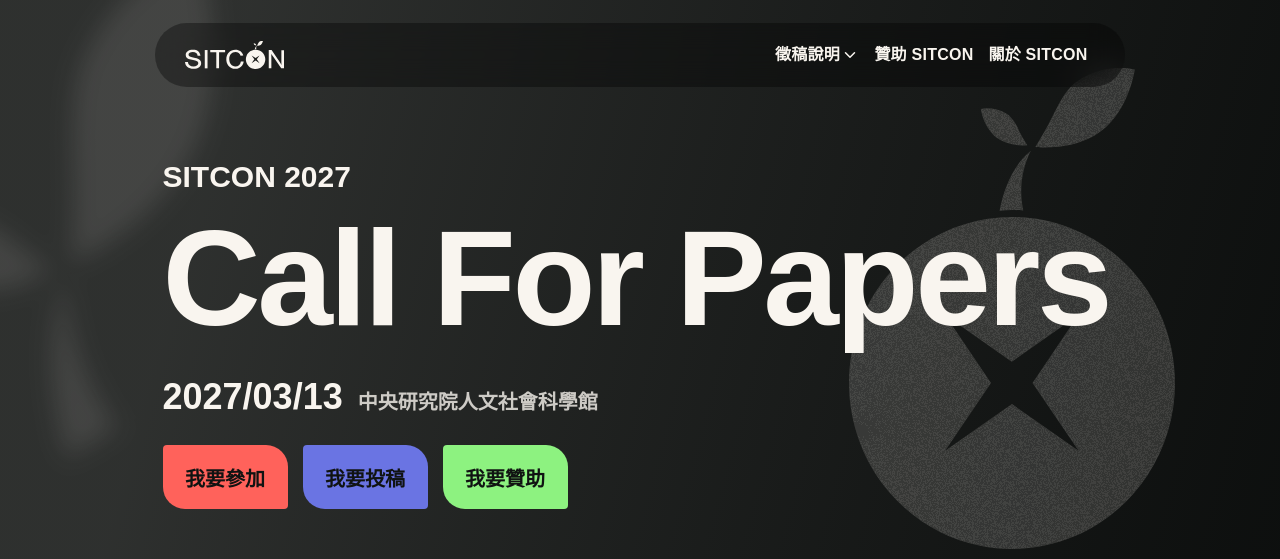
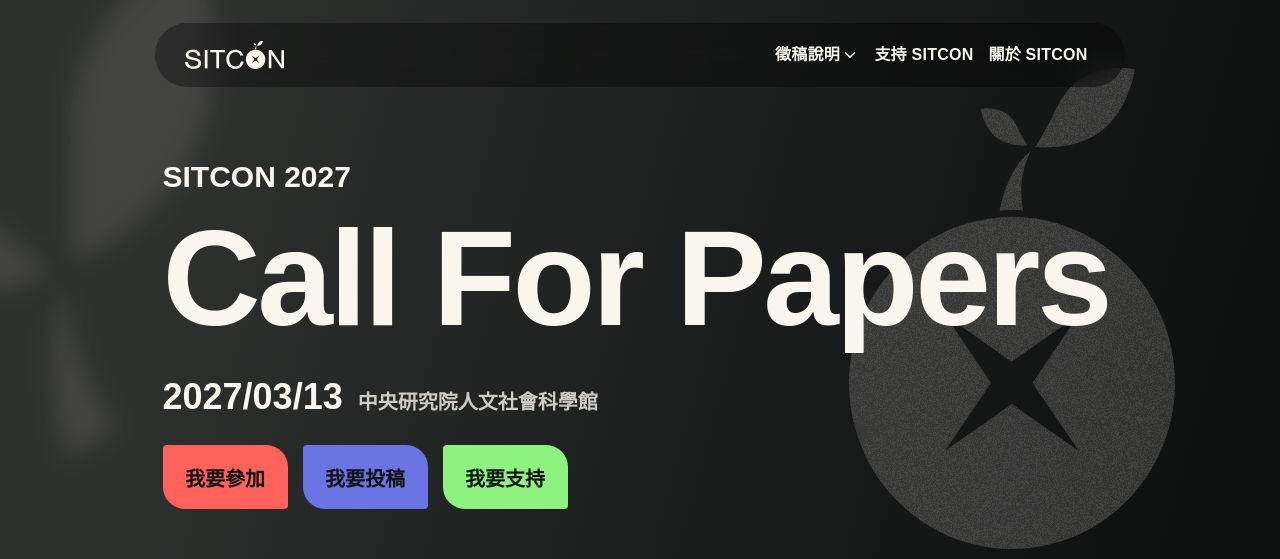
Before and after one commit to sitcon-tw/2027-cfp, a React (Vite) app: page / in a window 1280 px wide. Shown: the top 559 px of the page. Built offline with nearby package versions, Linux system fonts and the light colour scheme; a web font is replaced by a local one.

Commit message:
feat(copy): say 支持 instead of 贊助 across the site
Reword sponsorship copy to 支持 so it covers individual supporters as
well as companies; the sponsor section title becomes 想要支持？.

```diff
--- a/src/components/home/sponsor-section.tsx
+++ b/src/components/home/sponsor-section.tsx
@@ -7,7 +7,7 @@ import { SectionHeading } from '@/components/section-heading'
 import { links } from '@/lib/links'
 import { cn } from '@/lib/utils'
 
-/** 我要贊助 — the cream section that closes the homepage. */
+/** 想要支持？ — the cream section that closes the homepage. */
 export function SponsorSection() {
   return (
     <section
--- a/src/components/section-heading.tsx
+++ b/src/components/section-heading.tsx
@@ -11,7 +11,7 @@ export interface SectionHeadingProps {
 }
 
 /**
- * Left-aligned section title over a rule (想要參與？, 我要贊助, …). The rule
+ * Left-aligned section title over a rule (想要參與？, 想要支持？, …). The rule
  * takes the text color, so it works on the dark page and on cream.
  */
 export function SectionHeading({
--- a/src/components/ui/navigation-menu.tsx
+++ b/src/components/ui/navigation-menu.tsx
@@ -87,7 +87,7 @@ export function NavigationMenuContent({
 
 /**
  * Renders an `<a>`. By default it is a row inside `NavigationMenuContent`;
- * set `topLevel` for links in the bar itself (e.g. 贊助 SITCON).
+ * set `topLevel` for links in the bar itself (e.g. 支持 SITCON).
  */
 export function NavigationMenuLink({
   className,
--- a/src/content.json
+++ b/src/content.json
@@ -5,7 +5,7 @@
     "closeMenu": "關閉導覽選單",
     "navigation": "主要導覽",
     "submission": "徵稿說明",
-    "sponsor": "贊助 SITCON",
+    "sponsor": "支持 SITCON",
     "about": "關於 SITCON"
   },
   "site_footer": {
@@ -16,8 +16,8 @@
     "submitOpen": "開放式議程投稿",
     "submitDemo": "Demo 展投稿",
     "supportTitle": "支持我們",
-    "sponsor": "我要贊助",
-    "prospectus": "索取贊助徵求書",
+    "sponsor": "我要支持",
+    "prospectus": "索取支持徵求書",
     "pastSitesTitle": "歷年主題網站",
     "contactTitle": "聯絡我們",
     "email": "contact@sitcon.org",
@@ -36,14 +36,14 @@
     "venue": "中央研究院人文社會科學館",
     "attend": "我要參加",
     "submit": "我要投稿",
-    "sponsor": "我要贊助",
+    "sponsor": "我要支持",
     "dateTime": "2027-03-13"
   },
   "sponsor_section": {
-    "title": "我要贊助",
-    "description": "贊助 SITCON，能直接接觸由學生組成、對程式設計、開源軟體、資訊安全、硬體與社群經營充滿熱情的技術社群，提升品牌在年輕科技人才與開發者中的曝光與好感度，同時支持學生交流、分享作品與探索創新的平台；簡單來說，現在投資 SITCON，未來可能少一個凌晨三點才發現伺服器壞掉的人。",
-    "individual": "個人贊助",
-    "prospectus": "查看贊助募集書"
+    "title": "想要支持？",
+    "description": "支持 SITCON，能直接接觸由學生組成、對程式設計、開源軟體、資訊安全、硬體與社群經營充滿熱情的技術社群，提升品牌在年輕科技人才與開發者中的曝光與好感度，同時支持學生交流、分享作品與探索創新的平台；簡單來說，現在投資 SITCON，未來可能少一個凌晨三點才發現伺服器壞掉的人。",
+    "individual": "個人支持",
+    "prospectus": "查看支持募集書"
   },
   "session_quiz": {
     "title": "不知道你適合哪一種議程？",
@@ -156,15 +156,15 @@
         "id": "dream",
         "name": "開源築夢計畫",
         "summary": "給想參加、但需要一點支持的你",
-        "description": "由社群與贊助夥伴支持，協助經濟上有需要的學生參與年會。申請資料只用於審核，不會公開。",
+        "description": "由社群與支持夥伴共同支持，協助經濟上有需要的學生參與年會。申請資料只用於審核，不會公開。",
         "start": null,
         "end": null
       },
       {
         "id": "supporter",
-        "name": "個人贊助票",
+        "name": "個人支持票",
         "summary": "給想多支持 SITCON 一點的你",
-        "description": "以購票的方式支持年會運作。除了入場資格，也會收到專屬的個人贊助紀念品。",
+        "description": "以購票的方式支持年會運作。除了入場資格，也會收到專屬的個人支持紀念品。",
         "start": null,
         "end": null
       },
@@ -261,7 +261,7 @@
     "generalSession": "一般議程",
     "openSession": "開放式議程",
     "demoSession": "Demo 展",
-    "sponsor": "贊助 SITCON",
+    "sponsor": "支持 SITCON",
     "home": "回首頁",
     "buttonsTitle": "Button",
     "buttonsHint": "Every variant × size. Tab through them to check the focus ring.",
@@ -292,7 +292,7 @@
     "typographyTitle": "Typography",
     "typographyHint": "Every text-* token.",
     "displayExample": "display",
-    "h1Example": "h1 我要贊助",
+    "h1Example": "h1 我要支持",
     "eyebrowExample": "eyebrow SITCON 2027",
     "h2Example": "h2 甚麼是 SITCON ?",
     "h3Example": "h3 一般議程",
```
